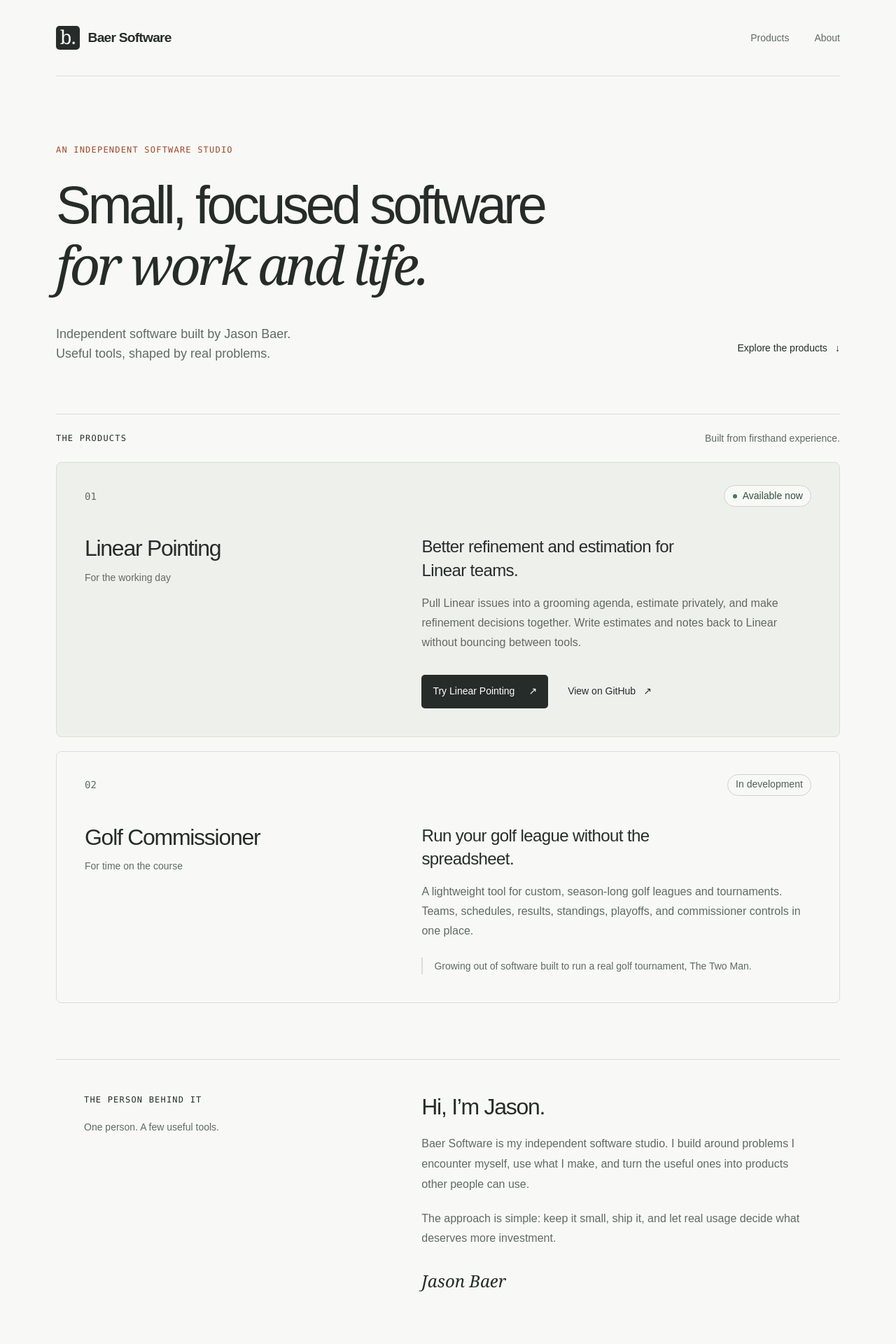
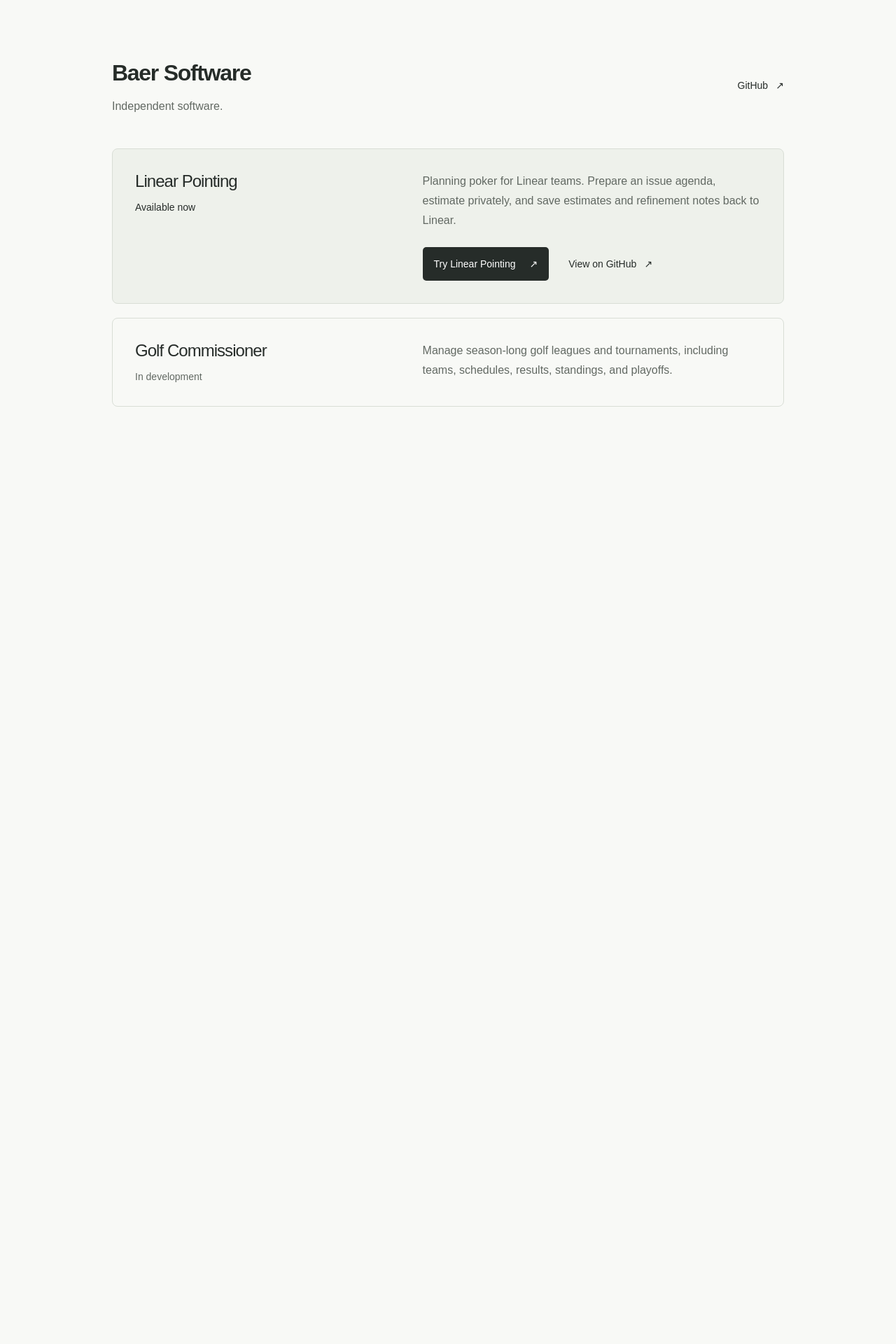
Before and after one commit to jcb79107/baer-software, a Next.js app: page / in a window 1280 px wide. Shown: the top 1920 px of the page at 70% size. After the commit the page ends 800 px from the top, so only its background shows below. Built offline with nearby package versions, Linux system fonts and the light colour scheme.

Commit message:
Simplify homepage and remove personal branding

```diff
--- a/src/app/globals.css
+++ b/src/app/globals.css
@@ -7,7 +7,6 @@
   --color-line: #d9ded6;
   --color-accent: #a0462d;
   --font-sans: Arial, Helvetica, sans-serif;
-  --font-mono: "SFMono-Regular", Consolas, monospace;
 }
 
 :root {
@@ -37,13 +36,10 @@
   border-radius: 2px;
 }
 
-section[id] {
-  scroll-margin-top: 2rem;
-}
-
 .site-shell {
-  width: min(100% - 6rem, 1120px);
+  width: min(100% - 6rem, 960px);
   margin-inline: auto;
+  padding-block: 5rem;
 }
 
 .site-header {
@@ -52,86 +48,13 @@
   align-items: center;
   justify-content: space-between;
   gap: 1.5rem;
-  padding-block: 2rem;
-  border-bottom: 1px solid var(--color-line);
+  padding-bottom: 3rem;
 }
 
 .wordmark {
-  display: inline-flex;
-  align-items: center;
-  gap: 0.75rem;
-  font-size: 1.2rem;
+  font-size: 2rem;
   font-weight: 600;
   letter-spacing: -0.04em;
-}
-
-.brand-mark {
-  display: grid;
-  place-items: center;
-  width: 2.1rem;
-  height: 2.1rem;
-  border-radius: 5px;
-  background: var(--color-ink);
-  color: var(--color-paper);
-  font-family: Georgia, "Times New Roman", serif;
-  font-size: 1.7rem;
-  font-weight: 400;
-  line-height: 1;
-  padding-bottom: 0.2rem;
-}
-
-.nav-link {
-  display: inline-flex;
-  align-items: center;
-  min-height: 2.75rem;
-  font-size: 0.875rem;
-  color: var(--color-muted);
-}
-
-.nav-link:hover {
-  color: var(--color-ink);
-  text-decoration: underline;
-}
-
-.hero {
-  padding-block: 6rem 4.5rem;
-}
-
-.eyebrow {
-  font-family: var(--font-mono);
-  font-size: 0.75rem;
-  font-weight: 500;
-  letter-spacing: 0.1em;
-  line-height: 1.5;
-  text-transform: uppercase;
-}
-
-.hero > .eyebrow {
-  color: var(--color-accent);
-}
-
-.hero h1 {
-  margin-top: 1.75rem;
-  font-size: clamp(2.75rem, 5.9vw, 5rem);
-  font-weight: 500;
-  letter-spacing: -0.06em;
-  line-height: 1.12;
-  overflow-wrap: anywhere;
-}
-
-.hero-serif {
-  font-family: Georgia, "Times New Roman", serif;
-  font-weight: 400;
-  font-style: italic;
-  letter-spacing: -0.055em;
-}
-
-.hero-bottom {
-  display: flex;
-  justify-content: space-between;
-  align-items: flex-end;
-  gap: 2rem;
-  margin-top: 2.5rem;
 }
 
 .text-link {
@@ -147,18 +70,9 @@
   text-decoration: underline;
 }
 
-.section-heading {
-  display: flex;
-  justify-content: space-between;
-  align-items: center;
-  gap: 1rem;
-  padding-block: 1.5rem;
-  border-top: 1px solid var(--color-line);
-}
-
 .product-card {
   min-width: 0;
-  padding: 2rem 2.5rem 2.5rem;
+  padding: 2rem;
   border: 1px solid var(--color-line);
   border-radius: 8px;
   overflow-wrap: anywhere;
@@ -168,42 +82,11 @@
   background: #eef1eb;
 }
 
-.status {
-  display: inline-flex;
-  align-items: center;
-  gap: 0.5rem;
-  border: 1px solid #cdd3c9;
-  border-radius: 999px;
-  padding: 0.3rem 0.7rem;
-  color: #555e55;
-  font-size: 0.875rem;
-  line-height: 1.4;
-}
-
-.status-available {
-  background: #f8f9f6;
-  color: #33523b;
-}
-
-.status-dot {
-  width: 6px;
-  height: 6px;
-  border-radius: 50%;
-  background: #477653;
-}
-
 .product-name {
-  font-size: clamp(1.65rem, 2.7vw, 2rem);
+  font-size: 1.5rem;
   font-weight: 500;
   letter-spacing: -0.04em;
   line-height: 1.2;
-}
-
-.product-headline {
-  max-width: 26rem;
-  font-size: 1.5rem;
-  letter-spacing: -0.025em;
-  line-height: 1.4;
 }
 
 .button {
@@ -225,37 +108,6 @@
   background: #435247;
 }
 
-.about-section {
-  display: grid;
-  grid-template-columns: 0.9fr 1.2fr;
-  gap: 4rem;
-  margin-top: 5rem;
-  padding: 3rem 2.5rem 4.5rem;
-  border-top: 1px solid var(--color-line);
-}
-
-.about-intro {
-  font-size: 2rem;
-  font-weight: 500;
-  letter-spacing: -0.04em;
-  line-height: 1.2;
-}
-
-.signature {
-  font-family: Georgia, "Times New Roman", serif;
-  font-size: 1.5rem;
-  font-style: italic;
-}
-
-.site-footer {
-  display: flex;
-  align-items: center;
-  justify-content: space-between;
-  gap: 1.5rem;
-  padding-block: 2rem 3rem;
-  border-top: 1px solid var(--color-line);
-}
-
 .skip-link {
   position: fixed;
   top: 1rem;
@@ -274,58 +126,20 @@
 @media (max-width: 767px) {
   .site-shell {
     width: calc(100% - 3rem);
+    padding-block: 2.5rem;
   }
 
   .site-header {
-    padding-block: 1.25rem;
     gap: 1rem;
+    padding-bottom: 2rem;
   }
 
   .wordmark {
-    font-size: 1rem;
-    gap: 0.5rem;
-  }
-
-  .brand-mark {
-    width: 1.8rem;
-    height: 1.8rem;
-    font-size: 1.5rem;
-  }
-
-  .hero {
-    padding-block: 3.75rem 3rem;
-  }
-
-  .hero h1 {
-    font-size: clamp(2.55rem, 7.8vw, 3.75rem);
-  }
-
-  .hero-bottom {
-    align-items: flex-start;
-    flex-direction: column;
-    gap: 1.25rem;
-    margin-top: 1.75rem;
-  }
-
-  .section-heading {
-    flex-wrap: wrap;
-    gap: 0.5rem 1rem;
-    padding-block: 1.25rem;
+    font-size: 1.75rem;
   }
 
   .product-card {
     padding: min(1.5rem, 6vw);
-  }
-
-  .product-headline {
-    font-size: 1.375rem;
-  }
-
-  .about-section {
-    grid-template-columns: 1fr;
-    gap: 2rem;
-    margin-top: 3rem;
-    padding: 2.5rem 0 3rem;
   }
 }
 
@@ -333,13 +147,4 @@
   .site-shell {
     width: calc(100% - 2rem);
   }
-
-  .brand-mark {
-    display: none;
-  }
-
-  .site-footer {
-    align-items: flex-start;
-    flex-direction: column;
-  }
 }
--- a/src/app/layout.tsx
+++ b/src/app/layout.tsx
@@ -1,15 +1,14 @@
 import type { Metadata, Viewport } from "next";
 import "./globals.css";
 
-const title = "Baer Software — Independent software by Jason Baer";
+const title = "Baer Software";
 const description =
-  "Small, focused software for work and life. Explore Linear Pointing, a refinement and estimation app for Linear teams, and see what Jason Baer is building next.";
+  "Independent software. Linear Pointing for issue estimation, and Golf Commissioner for season-long leagues and tournaments.";
 
 export const metadata: Metadata = {
   title,
   description,
   applicationName: "Baer Software",
-  authors: [{ name: "Jason Baer", url: "https://github.com/jcb79107" }],
   openGraph: {
     title,
     description,
--- a/src/app/page.tsx
+++ b/src/app/page.tsx
@@ -5,78 +5,20 @@
   return (
     <div className="site-shell">
       <header className="site-header">
-        <a href="#" className="wordmark" aria-label="Baer Software home">
-          <span className="brand-mark" aria-hidden="true">b.</span>
-          Baer Software
-        </a>
-        <nav aria-label="Main navigation" className="flex gap-6 sm:gap-9">
-          <a href="#products" className="nav-link">Products</a>
-          <a href="#about" className="nav-link">About</a>
-        </nav>
-      </header>
-
-      <main id="main" tabIndex={-1}>
-        <section className="hero" aria-labelledby="hero-title">
-          <p className="eyebrow">An independent software studio</p>
-          <h1 id="hero-title">
-            Small, focused software
-            <br />
-            <span className="hero-serif">for work and life.</span>
-          </h1>
-          <div className="hero-bottom">
-            <p className="max-w-[29rem] text-base leading-7 text-muted sm:text-lg">
-              Independent software built by Jason Baer.
-              <br className="hidden sm:block" />
-              {" "}Useful tools, shaped by real problems.
-            </p>
-            <a href="#products" className="text-link shrink-0">
-              Explore the products <span aria-hidden="true">↓</span>
-            </a>
-          </div>
-        </section>
-
-        <section id="products" aria-labelledby="products-title" className="products-section">
-          <div className="section-heading">
-            <h2 id="products-title" className="eyebrow">The products</h2>
-            <p className="text-sm text-muted">Built from firsthand experience.</p>
-          </div>
-          <div className="grid gap-5">
-            {products.map((product, index) => (
-              <ProductCard key={product.id} product={product} index={index} />
-            ))}
-          </div>
-        </section>
-
-        <section id="about" aria-labelledby="about-title" className="about-section">
-          <div>
-            <h2 id="about-title" className="eyebrow">The person behind it</h2>
-            <p className="mt-5 text-sm text-muted">One person. A few useful tools.</p>
-          </div>
-          <div>
-            <p className="about-intro">Hi, I’m Jason.</p>
-            <p className="mt-5 leading-[1.8] text-muted">
-              Baer Software is my independent software studio. I build around
-              problems I encounter myself, use what I make, and turn the useful
-              ones into products other people can use.
-            </p>
-            <p className="mt-5 leading-[1.8] text-muted">
-              The approach is simple: keep it small, ship it, and let real usage
-              decide what deserves more investment.
-            </p>
-            <p className="signature mt-7">Jason Baer</p>
-          </div>
-        </section>
-      </main>
-
-      <footer className="site-footer">
         <div>
-          <p className="font-semibold tracking-tight">Baer Software</p>
-          <p className="mt-2 text-sm text-muted">Independent software by Jason Baer.</p>
+          <h1 className="wordmark">Baer Software</h1>
+          <p className="mt-3 text-muted">Independent software.</p>
         </div>
         <a className="text-link" href="https://github.com/jcb79107">
           GitHub <span aria-hidden="true">↗</span>
         </a>
-      </footer>
+      </header>
+
+      <main id="main" tabIndex={-1} className="grid gap-5">
+        {products.map((product) => (
+          <ProductCard key={product.id} product={product} />
+        ))}
+      </main>
     </div>
   );
 }
--- a/src/components/product-card.tsx
+++ b/src/components/product-card.tsx
@@ -1,12 +1,6 @@
 import type { Product } from "@/data/products";
 
-export function ProductCard({
-  product,
-  index,
-}: {
-  product: Product;
-  index: number;
-}) {
+export function ProductCard({ product }: { product: Product }) {
   const available = product.status === "available";
 
   return (
@@ -14,33 +8,19 @@
       aria-labelledby={`${product.id}-title`}
       className={`product-card ${available ? "product-card-available" : ""}`}
     >
-      <div className="flex flex-wrap items-center justify-between gap-4">
-        <span className="font-mono text-sm text-muted" aria-hidden="true">
-          {String(index + 1).padStart(2, "0")}
-        </span>
-        <span className={`status ${available ? "status-available" : ""}`}>
-          {available && <span className="status-dot" aria-hidden="true" />}
-          {available ? "Available now" : "In development"}
-        </span>
-      </div>
-
-      <div className="mt-8 grid gap-7 md:mt-10 md:grid-cols-[0.9fr_1.2fr] md:gap-16">
+      <div className="grid gap-5 md:grid-cols-[0.9fr_1.2fr] md:gap-12">
         <div>
-          <h3 id={`${product.id}-title`} className="product-name">
+          <h2 id={`${product.id}-title`} className="product-name">
             {product.name}
-          </h3>
-          <p className="mt-3 text-sm text-muted">{product.category}</p>
+          </h2>
+          <p className={`mt-3 text-sm ${available ? "text-ink" : "text-muted"}`}>
+            {available ? "Available now" : "In development"}
+          </p>
         </div>
         <div>
-          <p className="product-headline">{product.headline}</p>
-          <p className="mt-4 leading-[1.75] text-muted">{product.description}</p>
-          {product.note && (
-            <p className="mt-6 border-l-2 border-line pl-4 text-sm leading-6 text-muted">
-              {product.note}
-            </p>
-          )}
+          <p className="leading-[1.75] text-muted">{product.description}</p>
           {product.status === "available" && (
-            <div className="mt-8 flex flex-wrap items-center gap-x-7 gap-y-4">
+            <div className="mt-6 flex flex-wrap items-center gap-x-7 gap-y-4">
               <a className="button" href={product.url}>
                 {product.cta} <span aria-hidden="true">↗</span>
               </a>
--- a/src/data/products.ts
+++ b/src/data/products.ts
@@ -1,10 +1,7 @@
 type ProductBase = {
   id: string;
   name: string;
-  category: string;
-  headline: string;
   description: string;
-  note?: string;
 };
 
 export type Product = ProductBase &
@@ -24,11 +21,9 @@
   {
     id: "linear-pointing",
     name: "Linear Pointing",
-    category: "For the working day",
     status: "available",
-    headline: "Better refinement and estimation for Linear teams.",
     description:
-      "Pull Linear issues into a grooming agenda, estimate privately, and make refinement decisions together. Write estimates and notes back to Linear without bouncing between tools.",
+      "Planning poker for Linear teams. Prepare an issue agenda, estimate privately, and save estimates and refinement notes back to Linear.",
     url: "https://public-linear-pointing.vercel.app",
     cta: "Try Linear Pointing",
     githubUrl: "https://github.com/jcb79107/linear-pointing",
@@ -36,11 +31,8 @@
   {
     id: "golf-commissioner",
     name: "Golf Commissioner",
-    category: "For time on the course",
     status: "in-development",
-    headline: "Run your golf league without the spreadsheet.",
     description:
-      "A lightweight tool for custom, season-long golf leagues and tournaments. Teams, schedules, results, standings, playoffs, and commissioner controls in one place.",
-    note: "Growing out of software built to run a real golf tournament, The Two Man.",
+      "Manage season-long golf leagues and tournaments, including teams, schedules, results, standings, and playoffs.",
   },
 ];
```
Also changed, not shown: 1 other file (tests, documents, lock files or other folders).
